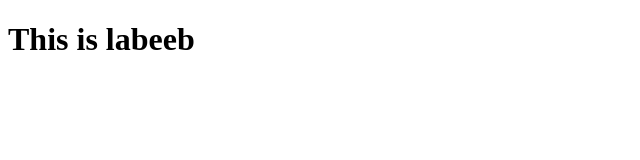
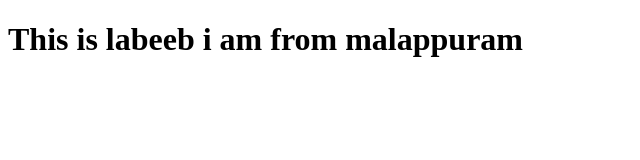
Before and after one commit to labeeb77/Git-sample, a plain HTML site: page index1.html in a window 1280 px wide. Shown: the whole page, without its empty margins (0-640 px from the left). Drawn offline with Linux system fonts and the light colour scheme.

Commit message:
index1 file modified

```diff
--- a/index1.html
+++ b/index1.html
@@ -7,6 +7,6 @@
     <title>Document</title>
 </head>
 <body>
-    <h1>This is labeeb<h1>
+    <h1>This is labeeb i am from malappuram<h1>
 </body>
 </html>
```
